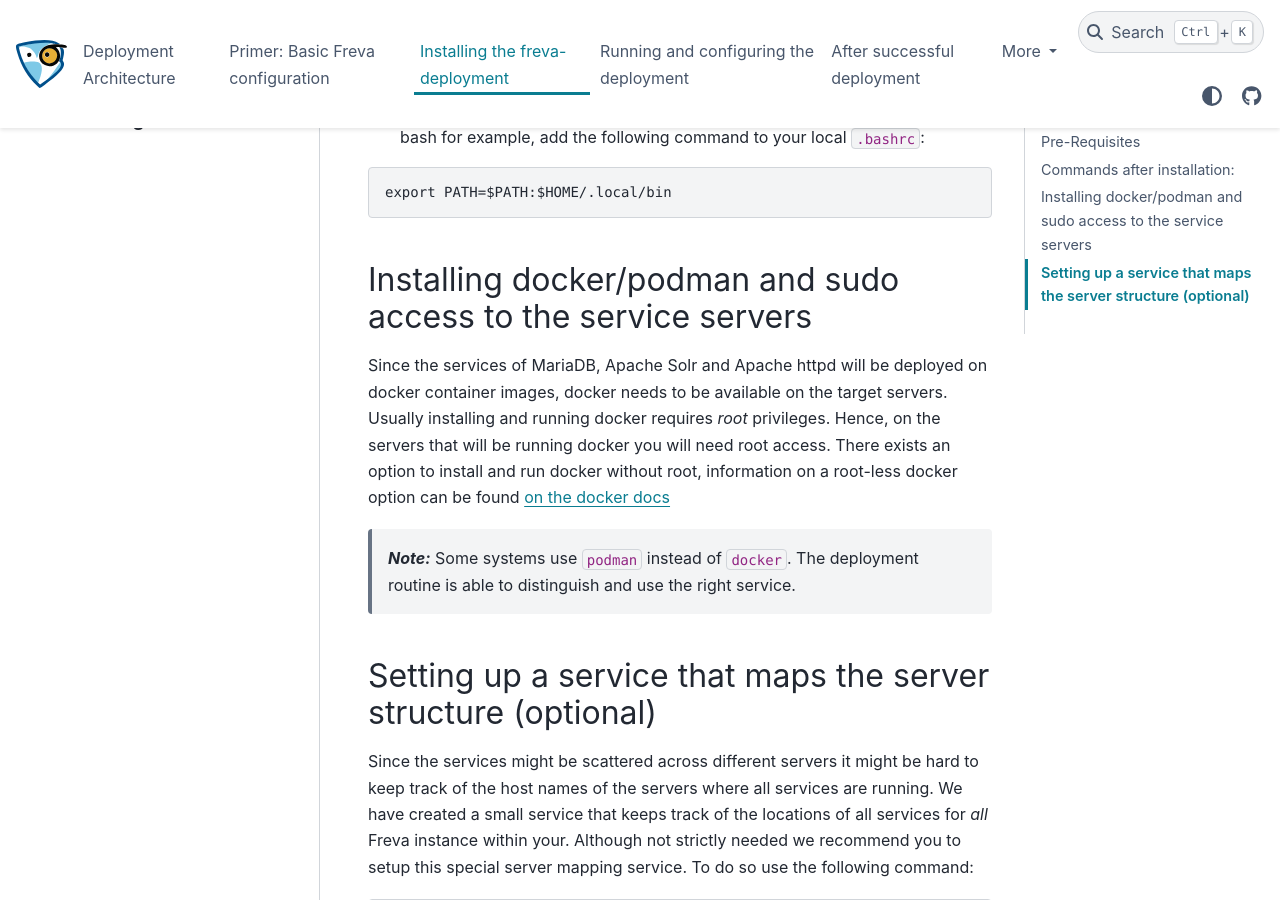
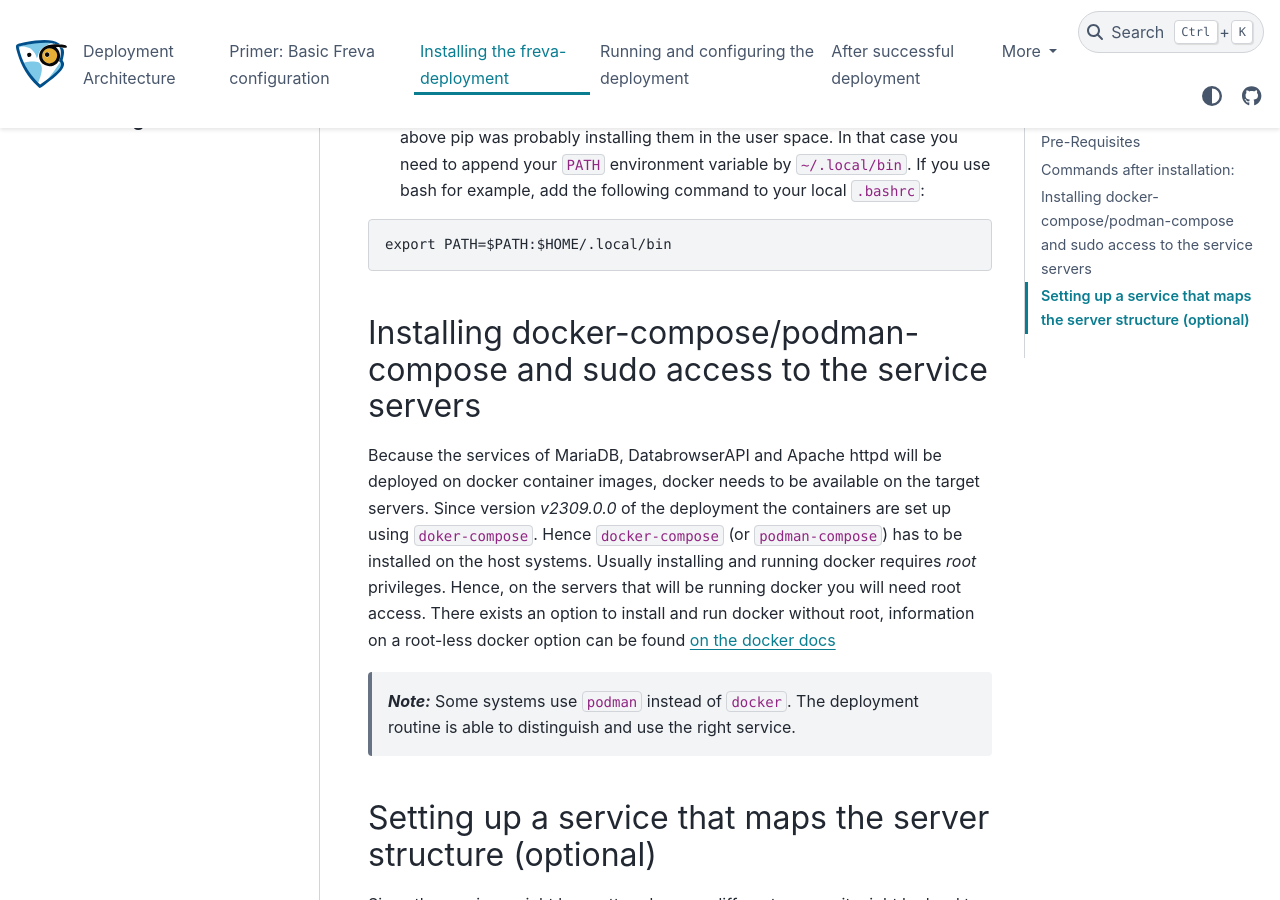
Before and after one commit to FREVA-CLINT/freva-deployment, a Sphinx documentation site: the page built from docs/Installation.md, in a window 1280 px wide and 900 px high, scrolled down 2467 px. Built offline with Sphinx 7.4.7 and the PyData theme 0.15.4, drawn with Linux system fonts in a browser that asks for light colours; some of the changed text lies outside the part shown.

Commit message:
Update docs.

````diff
--- a/docs/Installation.md
+++ b/docs/Installation.md
@@ -4,9 +4,13 @@ The freva-deployment is used to deploy Freva in different computing environments
 The general strategy is to split the deployment into different steps, these are :
 - Deploy MariaDB service via docker
 - Deploy a HashiCorp Vault service for storing and retrieving passwords and other sensitive data via docker (this step get automatically activated once the MariaDB service is set)
-- Deploy Apache Solr service via docker
-- Deploy command line interface backend ([evaluation_system](https://github.com/FREVA-CLINT/freva))
-- Deploy web front end ([freva_web](https://gitlab.dkrz.de/freva/freva_web))
+- Deploy the [DatabrowserAPI](https://github.com/FREVA-CLINT/databrowserAPI)
+    The databrowser API deployment consists of three parts:
+        - The actual databrowser rest API
+        - Apache solr search backend
+        - Mongodb to store search statistics
+- Deploy command line interface and python library ([freva](https://github.com/FREVA-CLINT/freva))
+- Deploy web front end ([freva_web](https://github.com/FREVA-CLINT/freva-web))
   The web front end deployment is sub divided into three parts:
     - Deployment of the django web application
     - Deployment of a redis instance acting as database cache
@@ -80,13 +84,15 @@ export PATH=$PATH:$HOME/.local/bin
 ```
 
 
-## Installing docker/podman and sudo access to the service servers
-Since the services of MariaDB, Apache Solr and Apache httpd will be deployed on
-docker container images, docker needs to be available on the target servers.
-Usually installing and running docker requires *root* privileges.
-Hence, on the servers that will be running docker you will need root access.
-There exists an option to install and run docker without root,
-information on a root-less docker option
+## Installing docker-compose/podman-compose and sudo access to the service servers
+Because the services of MariaDB, DatabrowserAPI and Apache httpd will be deployed
+on docker container images, docker needs to be available on the target servers.
+Since version *v2309.0.0* of the deployment the containers are set up
+using `doker-compose`. Hence `docker-compose` (or `podman-compose`) has to be
+installed on the host systems. Usually installing and running docker
+requires *root* privileges. Hence, on the servers that will be running docker
+you will need root access. There exists an option to install and run docker
+without root, information on a root-less docker option
 can be found [on the docker docs](https://docs.docker.com/engine/security/rootless/)
 > **_Note:_** Some systems use `podman` instead of `docker`. The deployment
 routine is able to distinguish and use the right service.
--- a/docs/environment.yml
+++ b/docs/environment.yml
@@ -9,6 +9,8 @@ dependencies:
       - freva-deployment[docs]
       - sphinx-execute-code-python3
       - sphinx-rtd-theme
+      - sphinx-copybutton
+      - pydata-sphinx-theme
       - sphinxcontrib_github_alt
       - nbsphinx
       - furo
--- a/docs/index.rst
+++ b/docs/index.rst
@@ -9,6 +9,10 @@ Welcome to freva admin documentation!
 .. image:: freva_flowchart-new.jpg
    :width: 320
    :align: center
+
+.. note::
+
+    Please check :ref:`whatsnew` for any update announcments.
 
 
 
@@ -62,6 +66,7 @@ basic deployment setup and servicing Freva will be introduced.
    Transition
    LegalNotes
    modules
+   whatsnew
 
 
 
--- a/src/freva_deployment/__init__.py
+++ b/src/freva_deployment/__init__.py
@@ -1,4 +1,4 @@
-__version__ = "2308.2.2"
+__version__ = "2309.0.0"
 AVAILABLE_PYTHON_VERSIONS = ["3.7", "3.8", "3.9", "3.10", "3.11"]
 AVAILABLE_CONDA_ARCHS = [
     "Linux-x86_64",
````
Also changed, not shown: docs/whatsnew.rst (added, +19 -0 lines).
